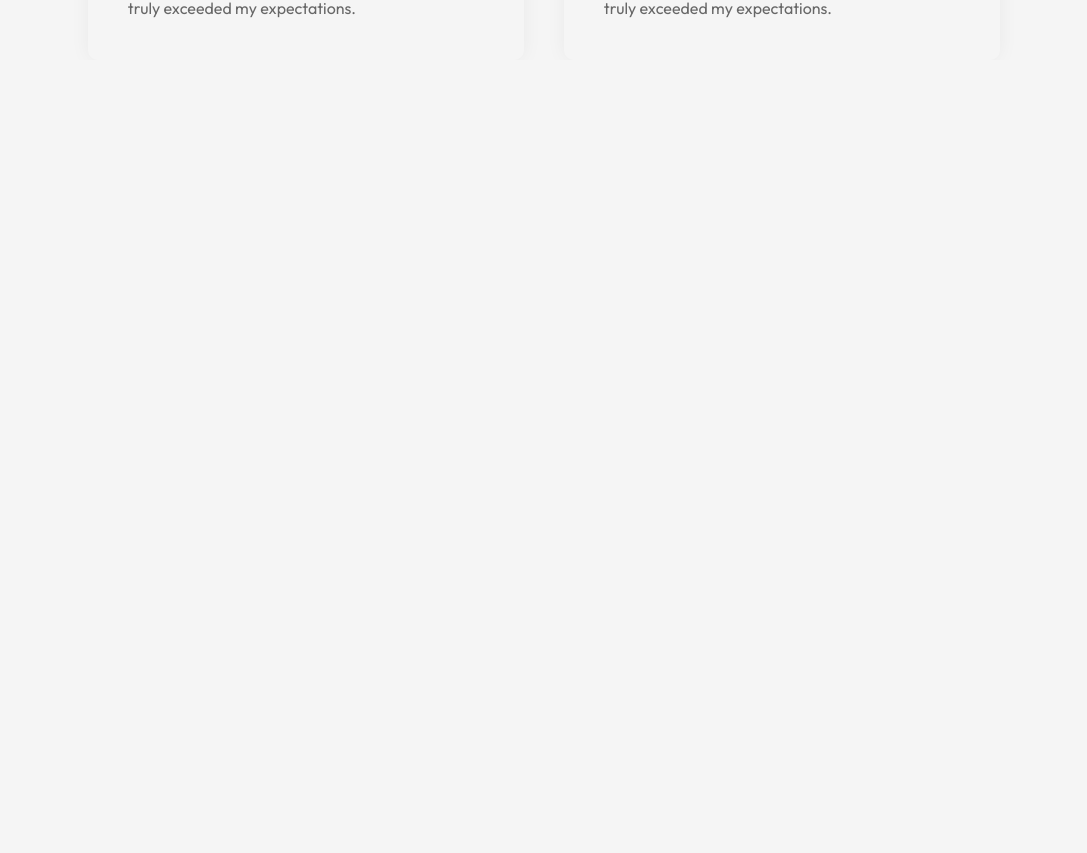
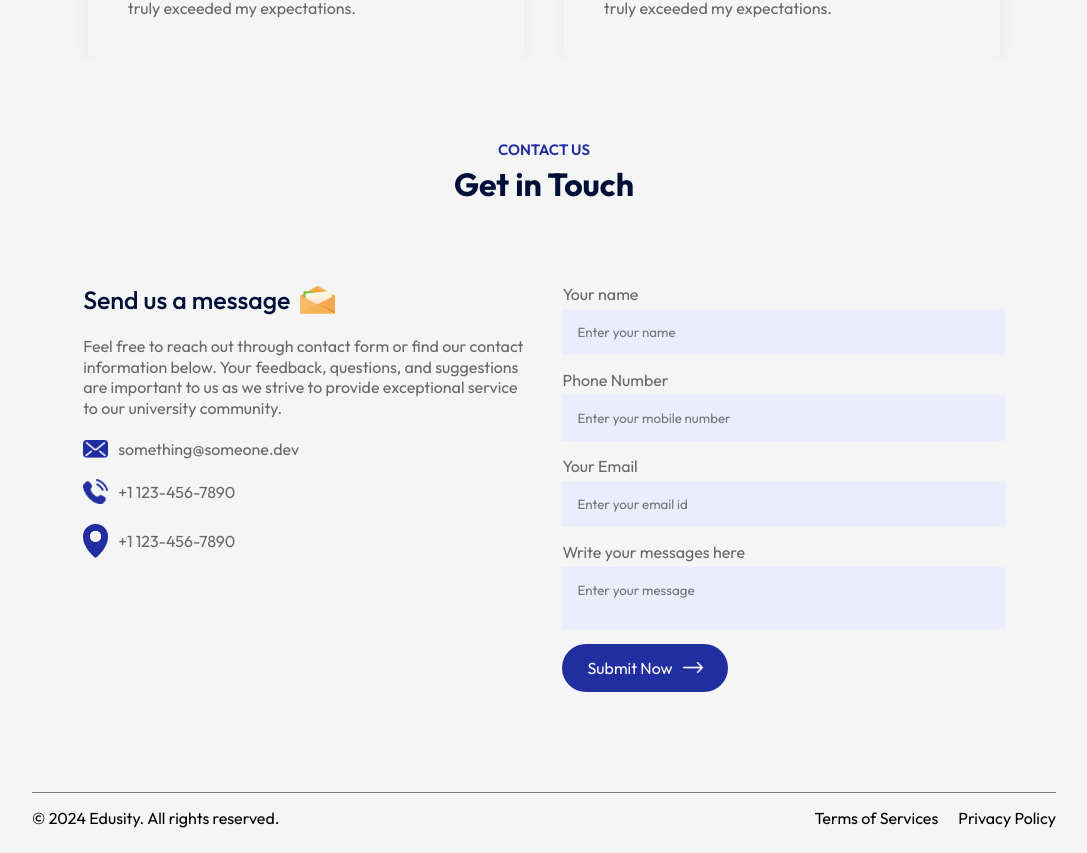
Before and after one commit to CreationsBliss/edusity, a React (Vite) app: page / in a window 1280 px wide. Shown: the part 2834-3687 px from the top of the page, without its empty margins (96-1183 px from the left). Before the commit the page ends 2974 px from the top, so only its background shows below. Built offline with nearby package versions, Linux system fonts and the light colour scheme.

Commit message:
Footer section done

```diff
--- a/src/App.jsx
+++ b/src/App.jsx
@@ -1,5 +1,7 @@
 import About from "./Components/About/About";
 import Campus from "./Components/Campus/Campus";
+import Contact from "./Components/Contact/Contact";
+import Footer from "./Components/Footer/Footer";
 import Hero from "./Components/Hero/Hero";
 import Navbar from "./Components/Navbar/Navbar";
 import Program from "./Components/Program/Program";
@@ -19,6 +21,9 @@ const App = () => {
         <Campus></Campus>
         <Title subTitle="TESTIMONIALS" title="What Student Says"></Title>
         <Testimonial></Testimonial>
+        <Title subTitle="CONTACT US" title="Get in Touch"></Title>
+        <Contact></Contact>
+        <Footer></Footer>
       </div>
     </div>
   );
--- /dev/null
+++ b/src/Components/Contact/Contact.css
@@ -0,0 +1,53 @@
+.contact {
+  margin: 80px auto;
+  max-width: 90%;
+  display: flex;
+  align-content: center;
+  justify-content: space-between;
+}
+.contact-col {
+  flex-basis: 48%;
+  color: #676767;
+}
+.contact-col h3 {
+  color: #000f38;
+  font-weight: 500;
+  font-size: 25px;
+  display: flex;
+  align-items: center;
+  margin-bottom: 20px;
+}
+.contact-col h3 img {
+  width: 35px;
+  margin-left: 10px;
+}
+.contact-col p {
+  max-width: 450px;
+  line-height: 1.3;
+}
+.contact-col ul li {
+  display: flex;
+  align-items: center;
+  margin: 20px 0;
+}
+.contact-col ul li img {
+  width: 25px;
+  margin-right: 10px;
+}
+
+.contact form input,
+.contact form textarea {
+  display: block;
+  width: 100%;
+  background: #ebecfe;
+  padding: 15px;
+  border: 0;
+  outline: 0;
+  margin-bottom: 15px;
+  margin-top: 5px;
+  resize: none;
+}
+.contact-col span {
+  display: block;
+  margin: 20px 0;
+}
--- /dev/null
+++ b/src/Components/Contact/Contact.jsx
@@ -0,0 +1,107 @@
+import React from "react";
+import location_icon from "../../assets/location-icon.png";
+import email_icon from "../../assets/mail-icon.png";
+import msg_icon from "../../assets/msg-icon.png";
+import phn_icon from "../../assets/phone-icon.png";
+import arrow from "../../assets/white-arrow.png";
+import "./Contact.css";
+
+const Contact = () => {
+  const [result, setResult] = React.useState("");
+
+  const onSubmit = async (event) => {
+    event.preventDefault();
+    setResult("Sending....");
+    const formData = new FormData(event.target);
+
+    formData.append("access_key", "3a8ee3dc-42c3-4ed3-9e6a-f57fde42f5f4");
+
+    const response = await fetch("https://api.web3forms.com/submit", {
+      method: "POST",
+      body: formData,
+    });
+
+    const data = await response.json();
+
+    if (data.success) {
+      setResult("Form Submitted Successfully");
+      event.target.reset();
+    } else {
+      console.log("Error", data);
+      setResult(data.message);
+    }
+  };
+
+  return (
+    <section className="contact">
+      <div className="contact-col">
+        <h3>
+          Send us a message <img src={msg_icon} alt="msg icon" />{" "}
+        </h3>
+        <p>
+          Feel free to reach out through contact form or find our contact
+          information below. Your feedback, questions, and suggestions are
+          important to us as we strive to provide exceptional service to our
+          university community.
+        </p>
+        <ul>
+          <li>
+            {" "}
+            <img src={email_icon} alt="email icon" /> something@someone.dev
+          </li>
+          <li>
+            {" "}
+            <img src={phn_icon} alt="phn icon" /> +1 123-456-7890
+          </li>
+          <li>
+            {" "}
+            <img src={location_icon} alt="location icon" /> +1 123-456-7890
+          </li>
+        </ul>
+      </div>
+
+      <div className="contact-col">
+        <form onSubmit={onSubmit}>
+          <label>Your name</label>
+          <input
+            type="text"
+            name="name"
+            placeholder="Enter your name"
+            required
+          />
+
+          <label>Phone Number</label>
+          <input
+            type="tel"
+            name="phone"
+            placeholder="Enter your mobile number"
+            required
+          />
+
+          <label>Your Email</label>
+          <input
+            type="email"
+            name="email"
+            placeholder="Enter your email id"
+            required
+          />
+
+          <label>Write your messages here</label>
+          <textarea
+            name="message"
+            placeholder="Enter your message"
+            required
+          ></textarea>
+
+          <button type="submit" className="btn dark-btn">
+            {" "}
+            Submit Now <img src={arrow} alt="" />
+          </button>
+        </form>
+        <span>{result}</span>
+      </div>
+    </section>
+  );
+};
+
+export default Contact;
--- /dev/null
+++ b/src/Components/Footer/Footer.css
@@ -0,0 +1,13 @@
+.footer {
+    margin: 10px auto;
+    display: flex;
+    align-items: center;
+    justify-content: space-between;
+    border-top: 1px solid #797979;
+    padding: 15px 0;
+}
+.footer ul li {
+    list-style: none;
+    display: inline-block;
+    margin-left: 20px;
+}
--- /dev/null
+++ b/src/Components/Footer/Footer.jsx
@@ -0,0 +1,15 @@
+import './Footer.css';
+
+const Footer = () => {
+    return (
+        <footer className="footer">
+            <p>&copy; 2024 Edusity. All rights reserved.</p>
+            <ul>
+                <li>Terms of Services</li>
+                <li>Privacy Policy</li>
+            </ul>
+        </footer>
+    );
+};
+
+export default Footer;
--- a/src/Components/Testimonial/Testimonial.css
+++ b/src/Components/Testimonial/Testimonial.css
@@ -1,6 +1,6 @@
 .testimonial {
   margin: 80px auto;
-  width: 93%;
+  max-width: 93%;
 }
 .slide {
   box-shadow: 0 0 20px #0000000d;
```
